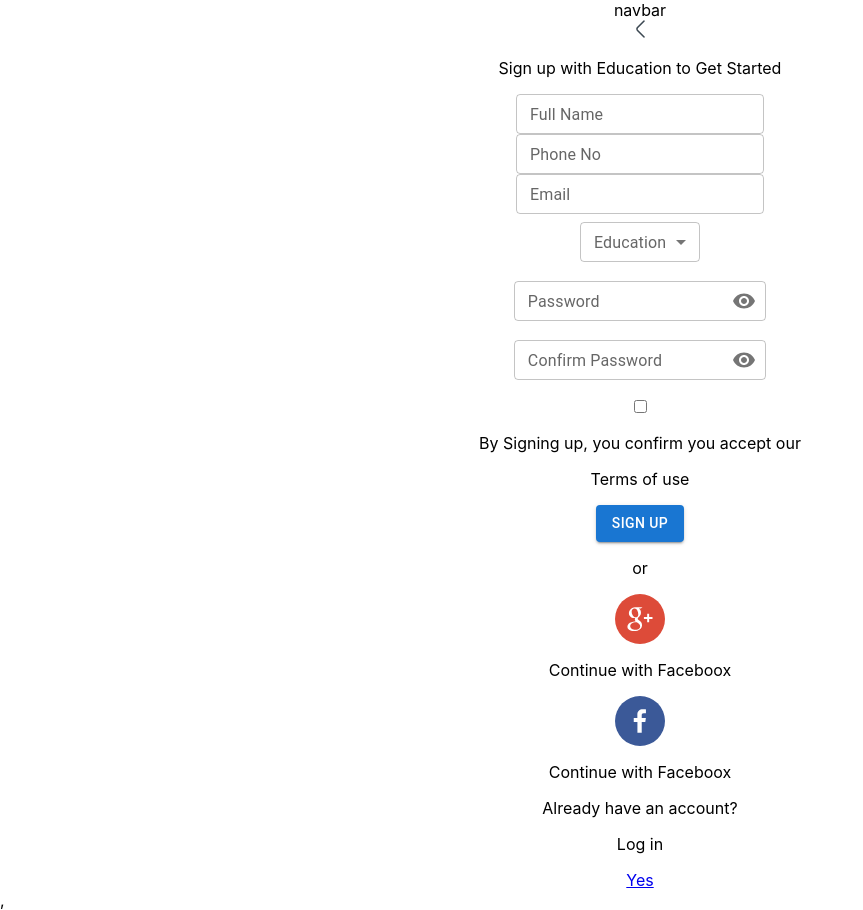
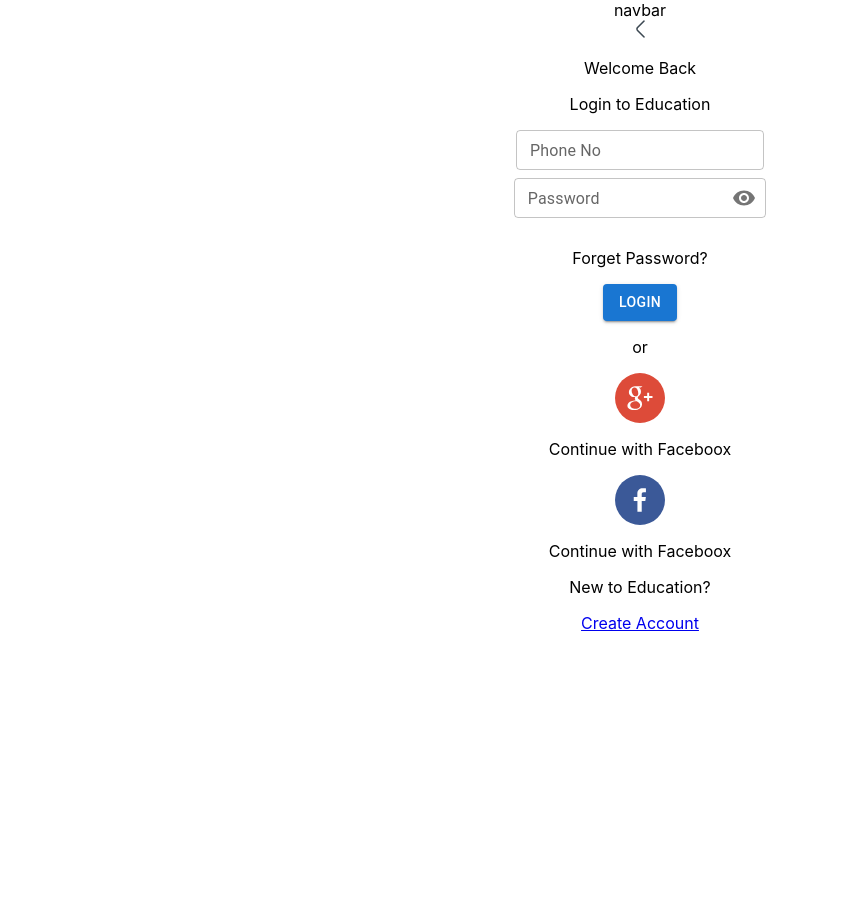
Before and after one commit to irshathahamed21/Career-Selection-App, a React (Create React App) app in the folder career/: page /Signup in a window 1280 px wide. Shown: the whole page, without its empty margins (0-863 px from the left). After the commit the page ends 800 px from the top, so only its background shows below. Built offline with nearby package versions, Linux system fonts and the light colour scheme.

Commit message:
React Router

```diff
--- a/career/package.json
+++ b/career/package.json
@@ -15,6 +15,7 @@
     "history": "^5.1.0",
     "react": "^17.0.2",
     "react-dom": "^17.0.2",
+    "react-router": "^6.0.2",
     "react-router-dom": "^5.2.0",
     "react-scripts": "4.0.3",
     "react-social-icons": "^5.6.1",
--- a/career/src/App.js
+++ b/career/src/App.js
@@ -2,26 +2,29 @@ import logo from './logo.svg';
 import './App.css';
 import Signup from './Components/Signup';
 import Login from './Components/Login';
-import { Switch, Route } from "react-router-dom";
+import {
+  Switch,
+  Route
+} from "react-router-dom";
 
 function App() {
   return (
     <>
+
   <div className="App">
   <Switch>
- <Route path="/Signup" exact>
+ <Route path="/Signup" exact />
    <Signup />
- </Route>
   </Switch>
     </div>
 
     <div className="App">
     <Switch>
-   <Route path="/Login" >
+   <Route path="/Login" />
      <Login />
-   </Route>
     </Switch>
       </div>
+
       </>
   );
 }
--- a/career/src/Components/Login.jsx
+++ b/career/src/Components/Login.jsx
@@ -5,11 +5,12 @@ import VisibilityOff from '@material-ui/icons/VisibilityOff';
 import { SocialIcon } from 'react-social-icons';
 import "./Singup.css"
 import axios from "axios";
+import {Link} from "react-router-dom"
 const initstate={
   phoneNumber:Number(""),
   password: ""
 }
-export default function Signup(){
+export default function Login(){
   const [form,setForm]=React.useState(initstate)
   const [phoneno,setPhoneno]= React.useState("")
   const [pwd1,setPwd1] = React.useState("")
@@ -150,7 +151,7 @@ return (
     </div>
     <div className="login_part_login_pge">
       <p className="sign_info">New to Education?</p>
-      <p className="login_link">Create Account</p>
+      <Link to="/Login">  <p className="login_link">Create Account</p></Link>
     </div>
   </div>
 </>
--- a/career/src/Components/Signup.jsx
+++ b/career/src/Components/Signup.jsx
@@ -325,8 +325,8 @@ return(
           </div>
         <div className="login_part">
           <p className="sign_info">Already have an account?</p>
-         <p className="login_link">Log in</p>
-         <Link to="/Login">Yes</Link>
+          <Link to="/Signup"> <p className="login_link">Log in</p></Link>
+
         </div>
   </div>
 </>
```
Also changed, not shown: career/src/index.js (+4 -4 lines), 1 other file (tests, documents, lock files or other folders).
